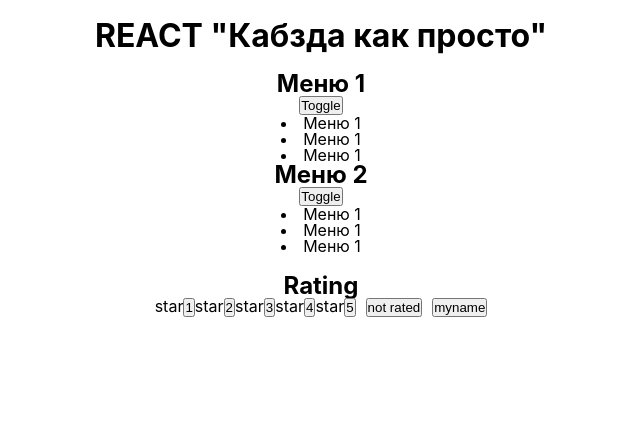
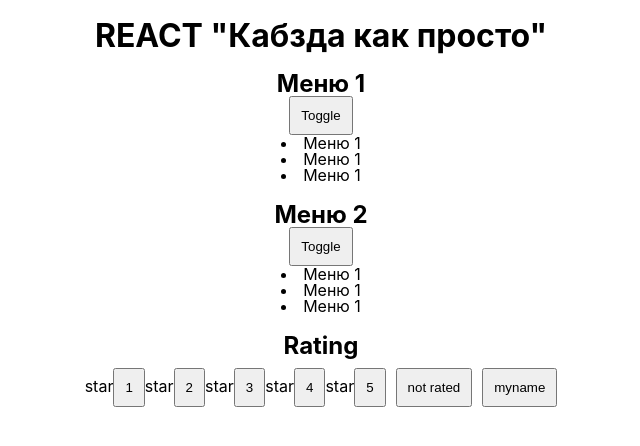
Before and after one commit to Crash2022/React-kabzda, a React (Create React App) app: page / in a window 1280 px wide. Shown: the top 446 px of the page, without its empty margins (319-959 px from the left). Built offline with nearby package versions, Linux system fonts and the light colour scheme.

Commit message:
add styles2

```diff
--- a/src/App.css
+++ b/src/App.css
@@ -44,3 +44,7 @@ ul {
 .wrapper {
   text-align: center;
 }
+
+button {
+  padding: 10px;
+}
--- a/src/components/Accordion.tsx
+++ b/src/components/Accordion.tsx
@@ -28,12 +28,12 @@ export const Accordion: FC<AccordionPropsType> = ({title}) => {
     }
 
     return (
-        <>
+        <div style={{margin: "20px 0px"}}>
             <AccordionTitle title={title}/>
             {/*<Button name={"Развернуть"} callBack={buttonHandlerNotCollapsed}/>
             <Button name={"Свернуть"} callBack={buttonHandlerCollapsed}/>*/}
             <Button name={"Toggle"} callBack={buttonHandlerCollapsed}/>
             { !menuCollapsed ? <AccordionBody/> : '' }
-        </>
+        </div>
     );
 }
--- a/src/components/Rating.tsx
+++ b/src/components/Rating.tsx
@@ -31,8 +31,8 @@ export const Rating = () => {
     }
 
     return (
-        <div style={{marginTop: "20px"}}>
-            <h2>Rating</h2>
+        <div>
+            <h2 style={{marginBottom: "10px"}}>Rating</h2>
             <Star selected={rating > 0}/><Button name={"1"} callBack={addStar1}/>
             <Star selected={rating > 1}/><Button name={"2"} callBack={addStar2}/>
             <Star selected={rating > 2}/><Button name={"3"} callBack={addStar3}/>
```
